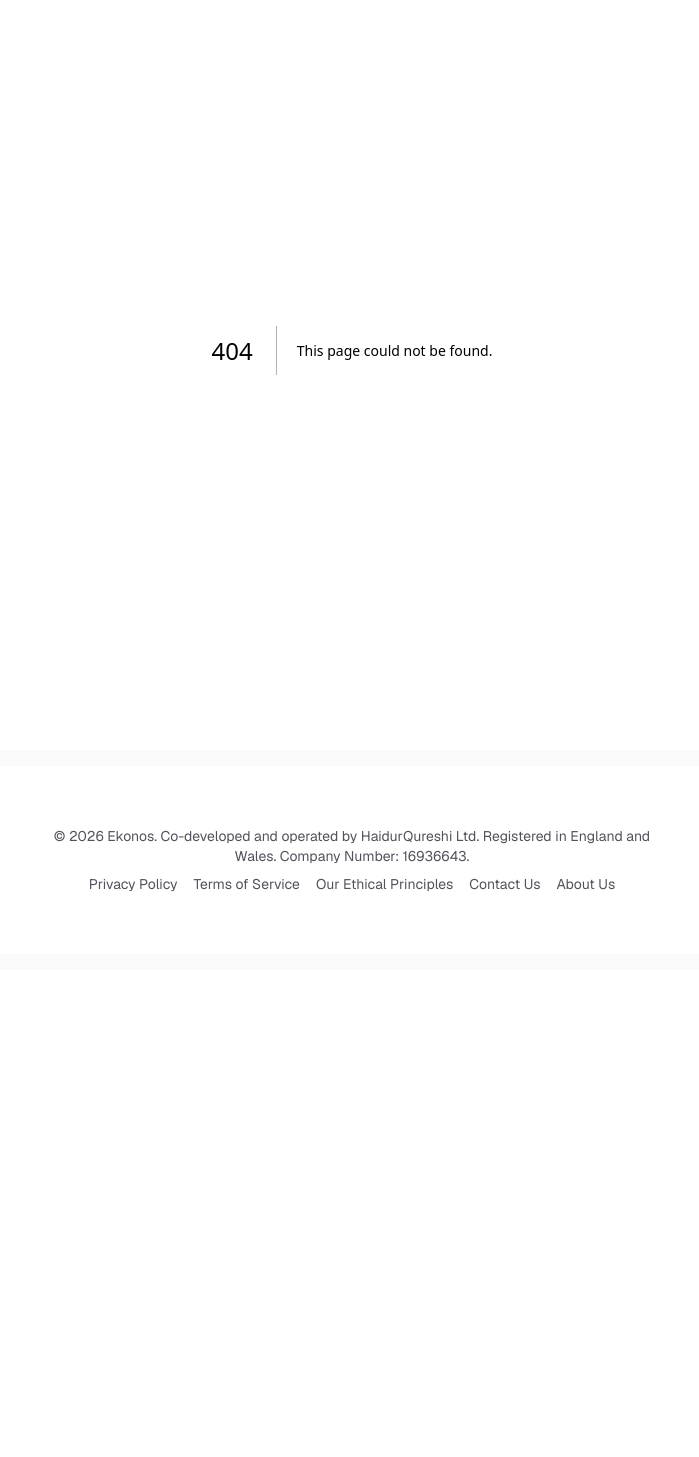
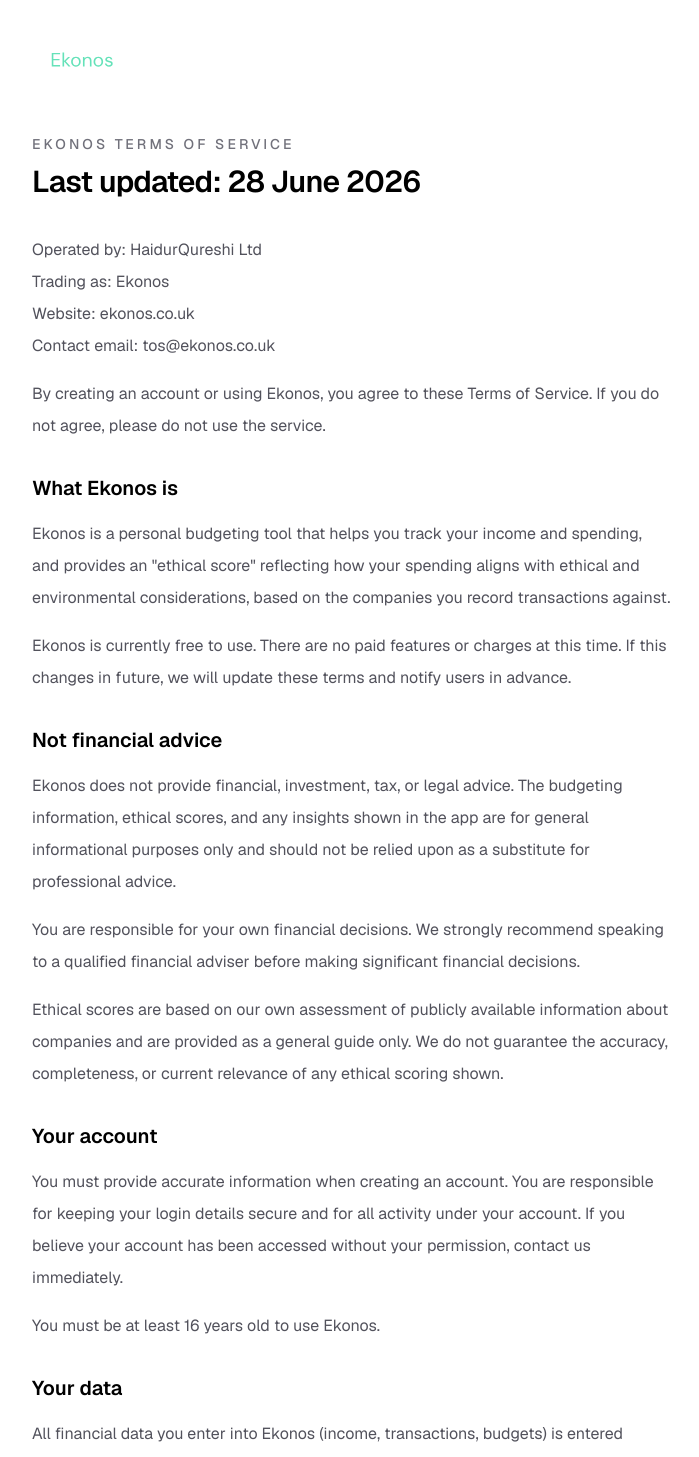
Before and after one commit to haidurqureshi/Ekonos, a Next.js app: page /terms-of-service in a window 1280 px wide. Before the commit this address had no page. Shown: the part 50-1507 px from the top of the page, without its empty margins (288-987 px from the left). Before the commit the page ends 1020 px from the top, so only its background shows below. Built offline with nearby package versions, Linux system fonts and the light colour scheme.

Commit message:
Add files via upload

```diff
--- /dev/null
+++ b/app/terms-of-service/page.tsx
@@ -0,0 +1,149 @@
+import Image from "next/image";
+import Link from "next/link";
+
+export default async function Terms() {
+  return (
+    <div className="flex flex-col flex-1 items-center justify-center bg-zinc-50 font-sans dark:bg-black">
+      <main className="flex flex-1 w-full max-w-3xl flex-col items-center justify-between gap-8 py-15 px-6 sm:px-16 bg-white dark:bg-black">
+        <div className="w-full flex flex-col items-center gap-6 text-center sm:items-start sm:text-left">
+          <Link href="/" aria-label="Ekonos Logo" className="flex items-center justify-center sm:justify-start">
+            <Image
+              src="/EKONOS.svg"
+              alt="EKONOS logo"
+              width={100}
+              height={100}
+              priority
+            />
+          </Link>
+
+          <div className="space-y-2">
+            <p className="text-sm font-medium uppercase tracking-[0.22em] text-zinc-500 dark:text-zinc-400">
+              Ekonos Terms of Service
+            </p>
+            <h1 className="text-3xl font-semibold leading-10 tracking-tight text-black dark:text-zinc-50">
+              Last updated: 28 June 2026
+            </h1>
+          </div>
+        </div>
+
+        <div className="w-full space-y-8">
+          <section className="space-y-4">
+            <p className="text-base leading-8 text-zinc-600 dark:text-zinc-400">
+              Operated by: HaidurQureshi Ltd
+              <br />Trading as: Ekonos
+              <br />Website: ekonos.co.uk
+              <br />Contact email: tos@ekonos.co.uk
+            </p>
+            <p className="text-base leading-8 text-zinc-600 dark:text-zinc-400">
+              By creating an account or using Ekonos, you agree to these Terms of Service. If you do not agree, please do not use the service.
+            </p>
+          </section>
+
+          <section className="space-y-4">
+            <h2 className="text-xl font-semibold text-black dark:text-zinc-50">What Ekonos is</h2>
+            <p className="text-base leading-8 text-zinc-600 dark:text-zinc-400">
+              Ekonos is a personal budgeting tool that helps you track your income and spending, and provides an &quot;ethical score&quot; reflecting how your spending aligns with ethical and environmental considerations, based on the companies you record transactions against.
+            </p>
+            <p className="text-base leading-8 text-zinc-600 dark:text-zinc-400">
+              Ekonos is currently free to use. There are no paid features or charges at this time. If this changes in future, we will update these terms and notify users in advance.
+            </p>
+          </section>
+
+          <section className="space-y-4">
+            <h2 className="text-xl font-semibold text-black dark:text-zinc-50">Not financial advice</h2>
+            <p className="text-base leading-8 text-zinc-600 dark:text-zinc-400">
+              Ekonos does not provide financial, investment, tax, or legal advice. The budgeting information, ethical scores, and any insights shown in the app are for general informational purposes only and should not be relied upon as a substitute for professional advice.
+            </p>
+            <p className="text-base leading-8 text-zinc-600 dark:text-zinc-400">
+              You are responsible for your own financial decisions. We strongly recommend speaking to a qualified financial adviser before making significant financial decisions.
+            </p>
+            <p className="text-base leading-8 text-zinc-600 dark:text-zinc-400">
+              Ethical scores are based on our own assessment of publicly available information about companies and are provided as a general guide only. We do not guarantee the accuracy, completeness, or current relevance of any ethical scoring shown.
+            </p>
+          </section>
+
+          <section className="space-y-4">
+            <h2 className="text-xl font-semibold text-black dark:text-zinc-50">Your account</h2>
+            <p className="text-base leading-8 text-zinc-600 dark:text-zinc-400">
+              You must provide accurate information when creating an account. You are responsible for keeping your login details secure and for all activity under your account. If you believe your account has been accessed without your permission, contact us immediately.
+            </p>
+            <p className="text-base leading-8 text-zinc-600 dark:text-zinc-400">
+              You must be at least 16 years old to use Ekonos.
+            </p>
+          </section>
+
+          <section className="space-y-4">
+            <h2 className="text-xl font-semibold text-black dark:text-zinc-50">Your data</h2>
+            <p className="text-base leading-8 text-zinc-600 dark:text-zinc-400">
+              All financial data you enter into Ekonos (income, transactions, budgets) is entered manually by you. We do not currently connect directly to your bank accounts. How we collect, store, and use your data is explained fully in our{" "}
+              <Link href="/privacy-policy" className="text-foreground hover:underline">Privacy Policy</Link>.
+            </p>
+          </section>
+
+          <section className="space-y-4">
+            <h2 className="text-xl font-semibold text-black dark:text-zinc-50">Acceptable use</h2>
+            <p className="text-base leading-8 text-zinc-600 dark:text-zinc-400">
+              You agree not to:
+            </p>
+            <ul className="list-disc space-y-2 pl-5 text-base leading-8 text-zinc-600 dark:text-zinc-400">
+              <li>Use Ekonos for any unlawful purpose.</li>
+              <li>Attempt to gain unauthorised access to other users&apos; accounts or data.</li>
+              <li>Attempt to disrupt, overload, or interfere with the operation of the service.</li>
+              <li>Reverse engineer, scrape, or copy the service without our permission.</li>
+            </ul>
+            <p className="text-base leading-8 text-zinc-600 dark:text-zinc-400">
+              We may suspend or terminate accounts that breach these terms.
+            </p>
+          </section>
+
+          <section className="space-y-4">
+            <h2 className="text-xl font-semibold text-black dark:text-zinc-50">Service availability</h2>
+            <p className="text-base leading-8 text-zinc-600 dark:text-zinc-400">
+              Ekonos is provided on an &quot;as is&quot; and &quot;as available&quot; basis. We do not guarantee uninterrupted or error-free service. As an early-stage product, features may change, and the service may experience downtime or bugs as we continue to develop it.
+            </p>
+          </section>
+
+          <section className="space-y-4">
+            <h2 className="text-xl font-semibold text-black dark:text-zinc-50">Limitation of liability</h2>
+            <p className="text-base leading-8 text-zinc-600 dark:text-zinc-400">
+              To the fullest extent permitted by law, HaidurQureshi Ltd is not liable for any indirect, incidental, or consequential loss arising from your use of Ekonos, including financial decisions made based on information shown in the app.
+            </p>
+            <p className="text-base leading-8 text-zinc-600 dark:text-zinc-400">
+              Nothing in these terms limits liability for death, personal injury, or fraud, where such limitation would be unlawful.
+            </p>
+          </section>
+
+          <section className="space-y-4">
+            <h2 className="text-xl font-semibold text-black dark:text-zinc-50">Changes to these terms</h2>
+            <p className="text-base leading-8 text-zinc-600 dark:text-zinc-400">
+              We may update these terms from time to time. If we make material changes, we will notify users via the app or by email where possible. Continued use of Ekonos after changes take effect means you accept the updated terms.
+            </p>
+          </section>
+
+          <section className="space-y-4">
+            <h2 className="text-xl font-semibold text-black dark:text-zinc-50">Termination</h2>
+            <p className="text-base leading-8 text-zinc-600 dark:text-zinc-400">
+              You may delete your account at any time. We may suspend or terminate your access if you breach these terms, or if we discontinue the service.
+            </p>
+          </section>
+
+          <section className="space-y-4">
+            <h2 className="text-xl font-semibold text-black dark:text-zinc-50">Governing law</h2>
+            <p className="text-base leading-8 text-zinc-600 dark:text-zinc-400">
+              These terms are governed by the laws of England and Wales. Any disputes will be subject to the exclusive jurisdiction of the courts of England and Wales.
+            </p>
+          </section>
+
+          <section className="space-y-4">
+            <h2 className="text-xl font-semibold text-black dark:text-zinc-50">Contact</h2>
+            <p className="text-base leading-8 text-zinc-600 dark:text-zinc-400">
+              Questions about these terms can be sent to tos@ekonos.co.uk.
+            </p>
+          </section>
+
+          <p className="text-sm text-zinc-500 dark:text-zinc-400">Last updated: June 2026</p>
+        </div>
+      </main>
+    </div>
+  );
+}
```
